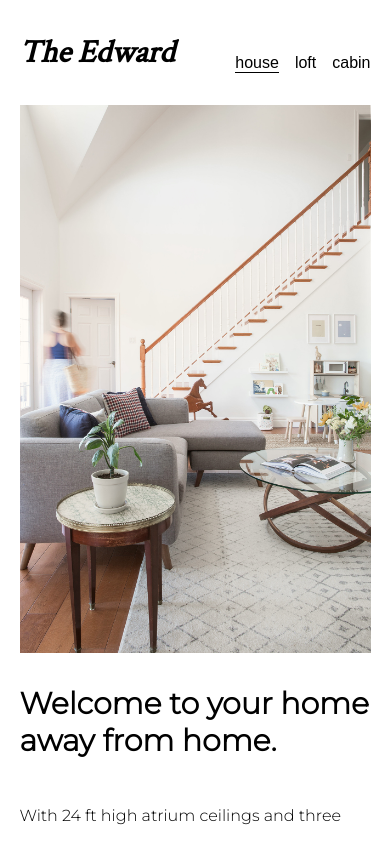
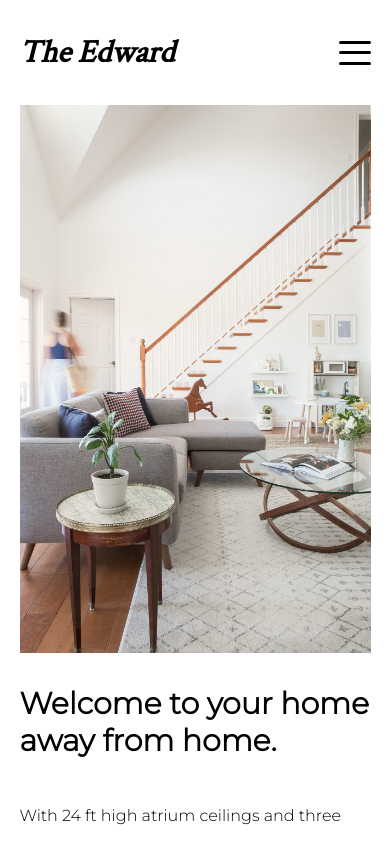
Before and after one commit to Jam52/the-edward, a React (Create React App) app: page /#/house in a window 390 px wide. Shown: the top 841 px of the page. Built offline with nearby package versions, Linux system fonts and the light colour scheme.

Commit message:
Add mobile menu button, adjust header and nav list styles

```diff
--- a/src/components/Header/Header.js
+++ b/src/components/Header/Header.js
@@ -1,16 +1,35 @@
-import React from 'react';
+import React, { useState } from 'react';
 import { Link } from 'react-router-dom';
 import styles from './Header.module.scss';
 import NavList from '../NavList/NavList';
 
 const Header = () => {
+  const [isOpen, toggleOpen] = useState(false);
+
+  const crossStyles = isOpen
+    ? [styles.menu, styles.cross].join(' ')
+    : styles.menu;
+
   return (
-    <header data-testid="component-header" className={styles.header}>
-      <h1 className={styles.header_title}>
-        <Link to="/">The Edward</Link>
-      </h1>
-
-      <NavList />
+    <header data-testid="component-header">
+      <div className={styles.header}>
+        <h1 className={styles.header_title}>
+          <Link to="/">The Edward</Link>
+        </h1>
+        <div className={styles.header_nav}>
+          <NavList />
+        </div>
+        <div className={crossStyles} onClick={() => toggleOpen(!isOpen)}>
+          <div />
+          <div />
+          <div />
+        </div>
+      </div>
+      {isOpen ? (
+        <div className={styles.dropdown}>
+          <NavList click={() => toggleOpen(!isOpen)} />
+        </div>
+      ) : null}
     </header>
   );
 };
--- a/src/components/Header/Header.module.scss
+++ b/src/components/Header/Header.module.scss
@@ -1,6 +1,7 @@
-@import '../../CSS//base';
+@import '../../CSS/base';
 
 .header {
+  position: relative;
   display: flex;
   justify-content: space-between;
   padding: 2rem 0;
@@ -17,4 +18,70 @@
       color: #000;
     }
   }
+
+  &_nav {
+    display: none;
+  }
 }
+
+.menu {
+  position: relative;
+  display: block;
+  height: 1.5rem;
+  width: 2rem;
+  display: flex;
+  flex-direction: column;
+  justify-content: space-between;
+  align-self: center;
+
+  div {
+    height: 3px;
+    background-color: #000;
+    border-radius: 20px;
+    transform-origin: 1px;
+    transition: all 0.2s;
+  }
+}
+
+.cross {
+  div:first-child {
+    transform: rotate(45deg);
+  }
+
+  div:nth-child(2) {
+    opacity: 0;
+  }
+
+  div:last-child {
+    transform: rotate(-45deg);
+  }
+}
+
+.dropdown {
+  z-index: 1;
+  padding: 0 0 2rem 0;
+  position: absolute;
+}
+
+.dropdown:after {
+  z-index: -1;
+  content: '';
+  position: absolute;
+  top: 0;
+  bottom: 0;
+  background-color: #fff;
+  width: 110vw;
+  transform: translateX(-10vw);
+}
+
+@media (min-width: $media-tablet) {
+  .header {
+    &_nav {
+      display: block;
+    }
+  }
+
+  .menu {
+    display: none;
+  }
+}
--- a/src/components/NavList/NavItem/NavItem.js
+++ b/src/components/NavList/NavItem/NavItem.js
@@ -9,6 +9,7 @@ const NavItem = (props) => {
       to={props.to}
       className={styles.nav}
       activeClassName={styles.active}
+      onClick={props.click}
     >
       {props.text}
     </NavLink>
--- a/src/components/NavList/NavItem/NavLitem.module.scss
+++ b/src/components/NavList/NavItem/NavLitem.module.scss
@@ -1,3 +1,5 @@
+@import '../../../CSS/base';
+
 .nav {
   text-decoration: none;
   color: #000;
@@ -10,9 +12,16 @@
 }
 
 .nav + .nav {
-  margin-left: 1rem;
+  margin-top: 1rem;
 }
 
 .active {
   border-bottom: 1.5px solid #000;
 }
+
+@media (min-width: $media-tablet) {
+  .nav + .nav {
+    margin-left: 1rem;
+    margin-top: 0;
+  }
+}
--- a/src/components/NavList/NavList.js
+++ b/src/components/NavList/NavList.js
@@ -1,12 +1,14 @@
 import React from 'react';
 import NavItem from './NavItem/NavItem';
+import styles from './NavList.module.scss';
 
-const NavList = () => {
+const NavList = (props) => {
   return (
-    <nav>
-      <NavItem to="/house" text="house" />
-      <NavItem to="/loft" text="loft" />
-      <NavItem to="/cabin" text="cabin" />
+    <nav className={styles.container}>
+      <NavItem to="/house" text="house" click={props.click} />
+      <NavItem to="/loft" text="loft" click={props.click} />
+      <NavItem to="/cabin" text="cabin" click={props.click} />
+      <NavItem to="/about" text="about" click={props.click} />
     </nav>
   );
 };
--- /dev/null
+++ b/src/components/NavList/NavList.module.scss
@@ -0,0 +1,12 @@
+@import '../../CSS/base';
+
+.container {
+  display: flex;
+  flex-direction: column;
+}
+
+@media (min-width: $media-tablet) {
+  .container {
+    flex-direction: row;
+  }
+}
```
